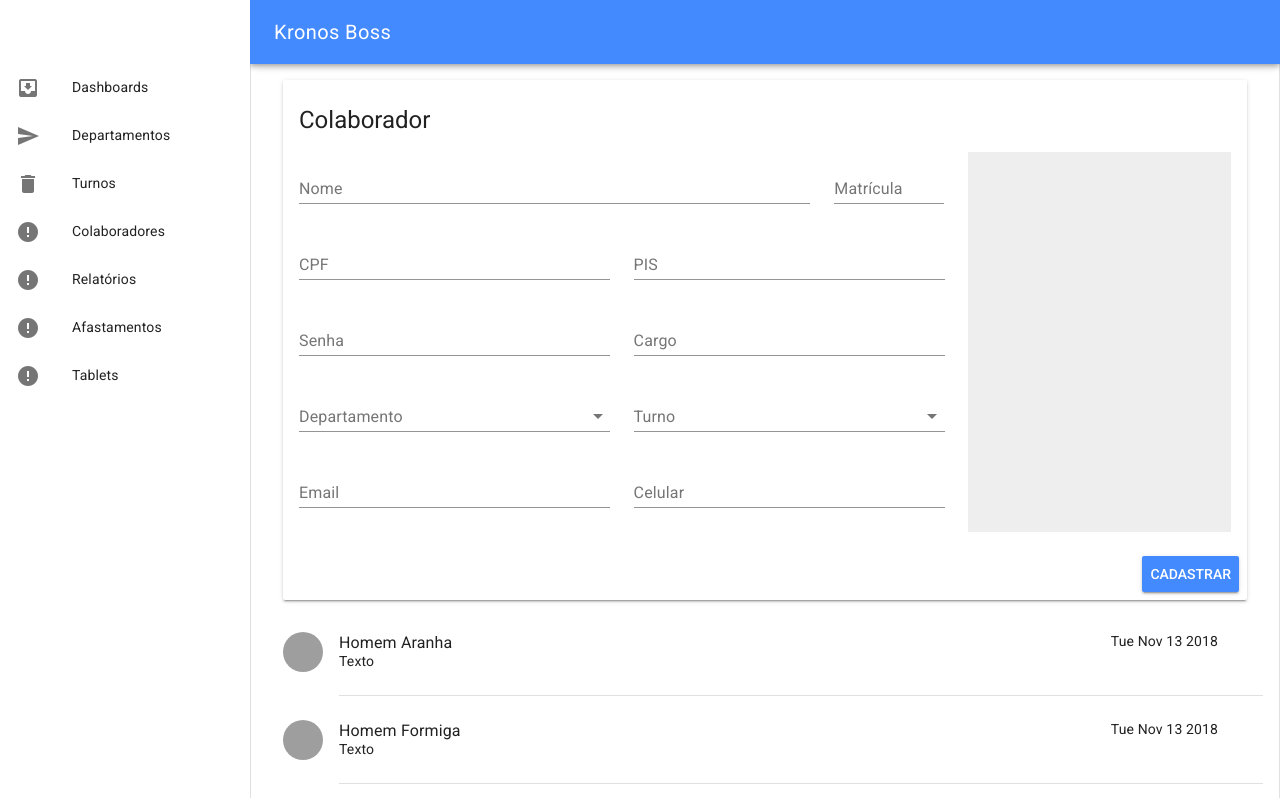
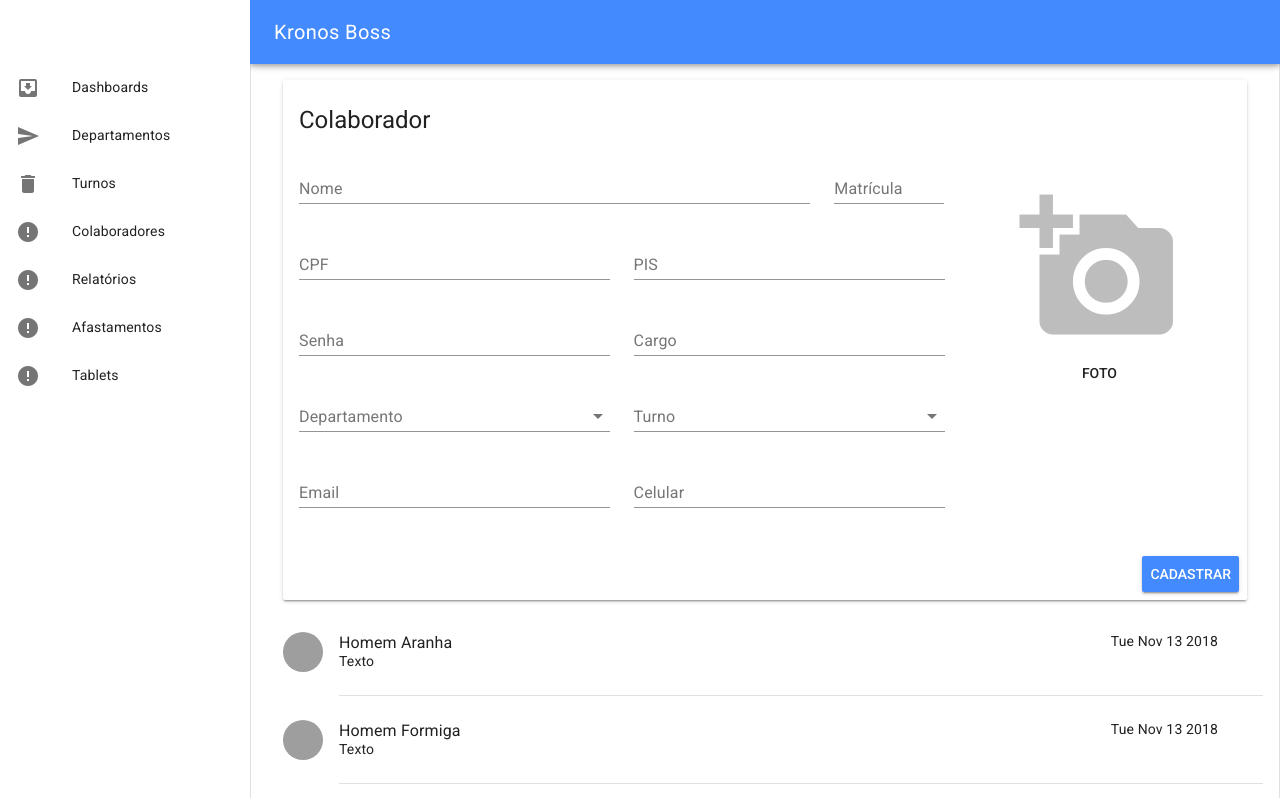
Before and after one commit to RichardBezerra/kronos-boss-ui, a Vue app: page /#/ in a window 1280 px wide. Built offline with nearby package versions, Linux system fonts and the light colour scheme; grey boxes are pictures that could not be loaded.

Commit message:
Adding a button to select picture

```diff
--- a/src/components/colaborador/EditColaborador.vue
+++ b/src/components/colaborador/EditColaborador.vue
@@ -101,13 +101,20 @@
             </div>
 
             <div class="md-layout-item md-size-30">
-              <div class="picture"></div>
+              <md-empty-state
+                md-icon="add_a_photo">
+                <md-button>Foto</md-button>
+              </md-empty-state>
             </div>
           </div>
         </md-card-content>
 
         <md-card-actions>
-          <md-button type="submit" class="md-raised md-primary" @click="createColaborador">Cadastrar</md-button>
+          <md-button
+            type="submit"
+            class="md-raised md-primary"
+            @click="createColaborador"
+            id="colaborador-button">Cadastrar</md-button>
         </md-card-actions>
       </md-card>
     </form>
@@ -117,8 +124,6 @@
 <style lang="scss" scoped>
 .picture {
   background-color: #EEE;
-  width: 100%;
-  height: 100%;
 }
 </style>
 
```
Also changed, not shown: 1 other file (tests, documents, lock files or other folders).
